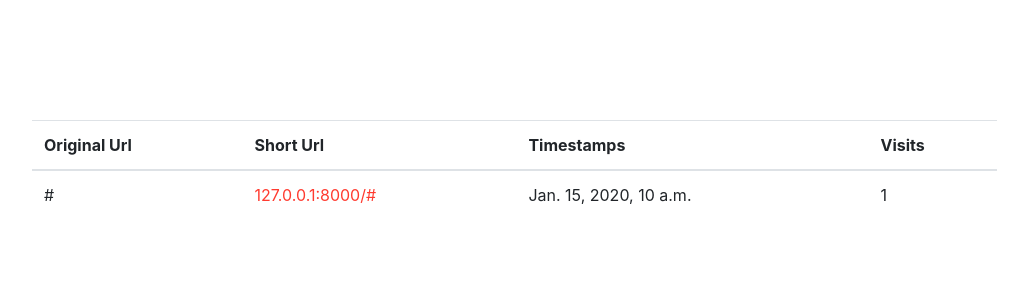
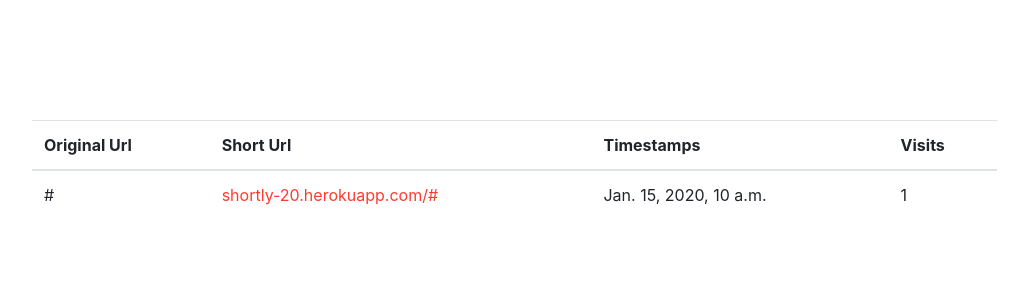
Before and after one commit to aybruhm/url-shortener-backend, a Django app: page /stats/ in a window 1280 px wide. Shown: the top 300 px of the page, without its empty margins (83-1111 px from the left). Run offline with Django 3.2, Linux system fonts and the light colour scheme; tables that the repository leaves empty hold one stand-in row (values such as "Sample post"); some libraries are stand-ins or nearby versions.

Commit message:
Modified settings.py and stats.html file.

```diff
--- a/templates/link/stats.html
+++ b/templates/link/stats.html
@@ -16,7 +16,7 @@
         {% for url in urls %}
           <tr>
             <td>{{ url.original_url }}</td>
-            <td><a href="{{ url.original_url }}" style="color: #FF3B30;">127.0.0.1:8000/{{ url.short_url }}</a></td>
+            <td><a href="{{ url.original_url }}" style="color: #FF3B30;">shortly-20.herokuapp.com/{{ url.short_url }}</a></td>
             <td>{{ url.timestamp }}</td>
             <td>{{ url.visits }}</td>
           </tr>
```
Also changed, not shown: shortly/settings.py (+4 -4 lines), README-images/shortly.PNG (deleted).
